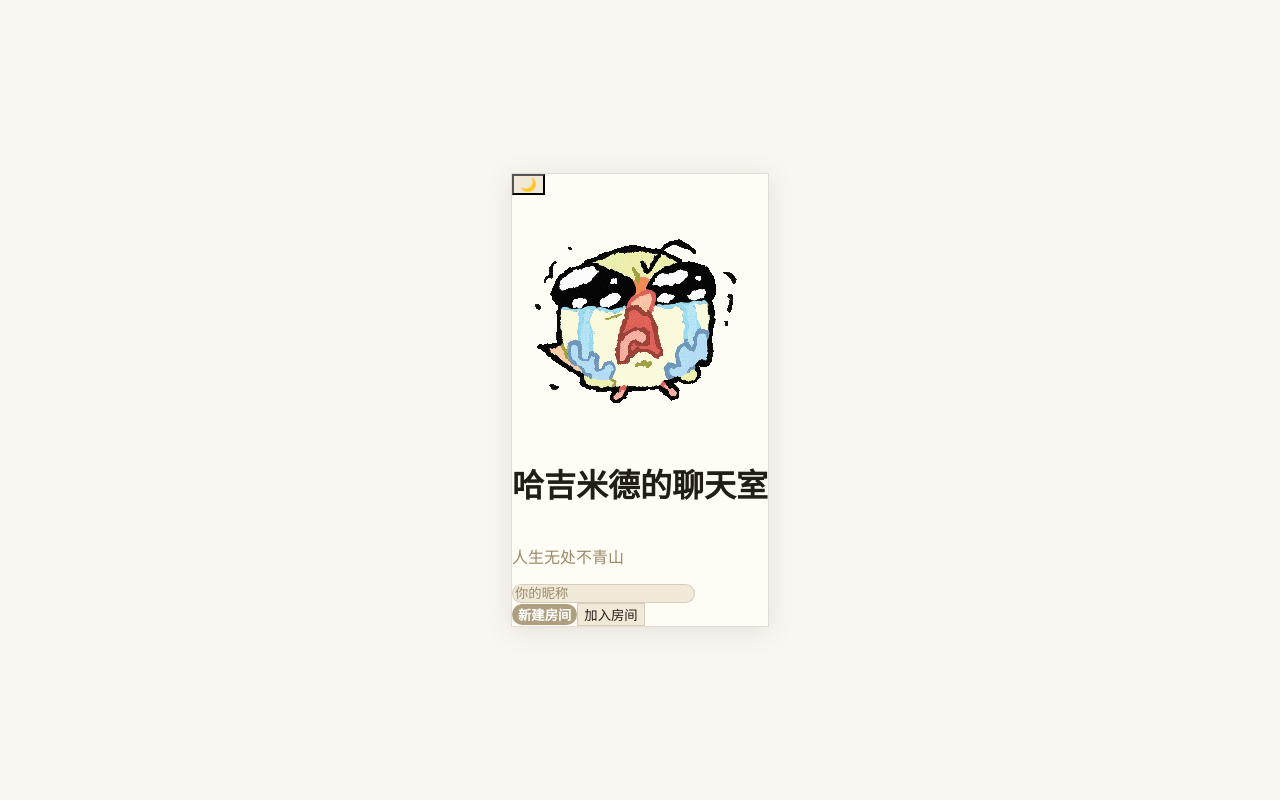
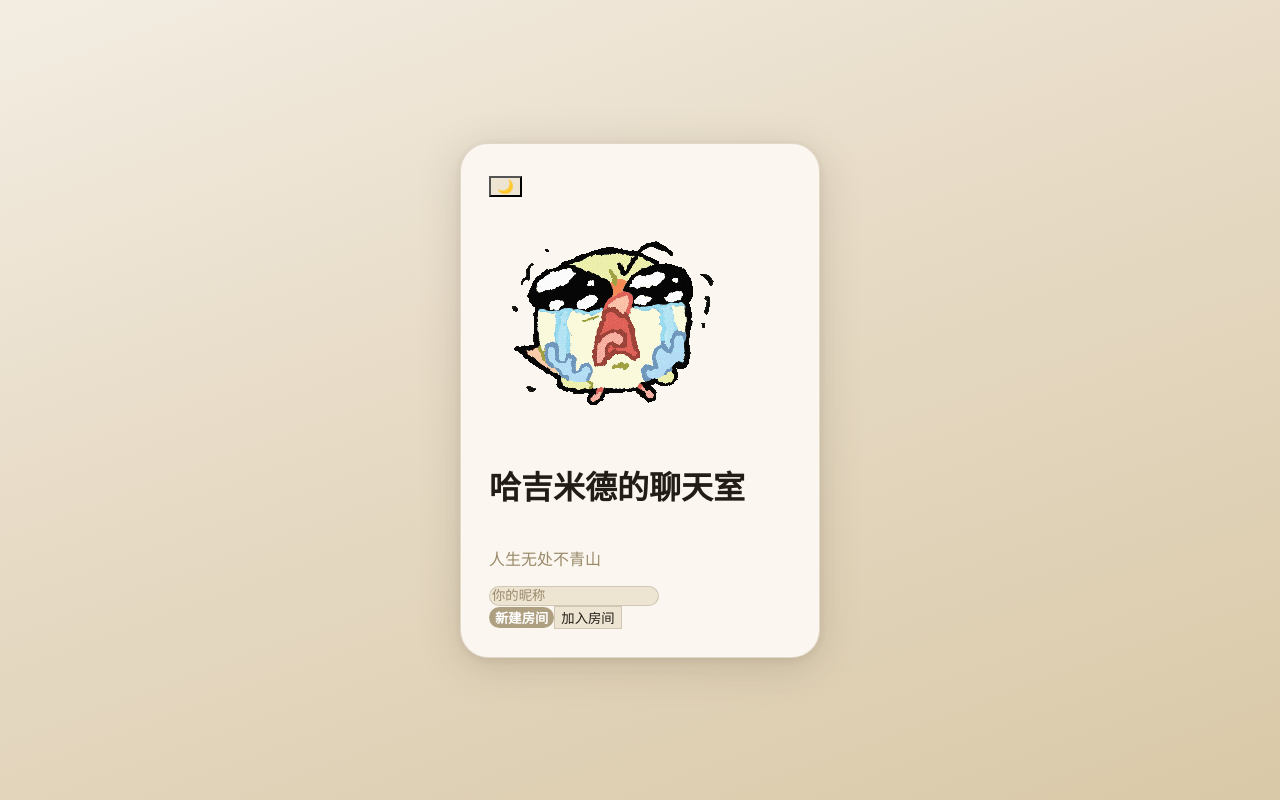
Before and after one commit to Yaahua/chatroom, a React (Vite) app: page / in a window 1280 px wide. Built offline with nearby package versions, Linux system fonts and the light colour scheme; a web font is replaced by a local one.

Commit message:
fix: 彻底修复安卓布局，登录卡片纯色圆角，顶栏底栏用专用 class，body 页面类型切换

```diff
--- a/src/App.tsx
+++ b/src/App.tsx
@@ -215,6 +215,12 @@ export default function App() {
     localStorage.setItem('chat_theme', darkMode ? 'dark' : 'light')
   }, [darkMode])
 
+  // body 页面类型 class（控制 overflow）
+  useEffect(() => {
+    document.body.classList.toggle('page-chat', inRoom)
+    document.body.classList.toggle('page-login', !inRoom)
+  }, [inRoom])
+
   // 窗口焦点
   useEffect(() => {
     const onFocus = () => { setFocused(true); setUnread(0); document.title = '哈吉米德的聊天室' }
@@ -365,7 +371,7 @@ export default function App() {
   if (!inRoom) {
     return (
       <div className="login-root">
-        <div className="login-card w-full max-w-sm mx-4 glass-card rounded-3xl p-8">
+        <div className="login-card">
           <div className="flex justify-end mb-2">
             <button onClick={() => setDarkMode(d => !d)} className="w-9 h-9 flex items-center justify-center rounded-full text-xl transition-colors" style={{ background: 'var(--bg-input)' }}>
               {darkMode ? '☀️' : '🌙'}
@@ -460,7 +466,7 @@ export default function App() {
       <div className="chat-inner">
 
       {/* 顶栏 */}
-      <header className="glass-card flex items-center justify-between px-4 py-3 flex-shrink-0" style={{ borderBottom: '1px solid var(--border)', borderLeft: 'none', borderRight: 'none', borderTop: 'none', borderRadius: 0 }}>
+      <header className="chat-header">
         {/* 左：房间码 + 状态 */}
         <button onClick={copyRoomCode} className="flex items-center gap-2 px-3 py-1.5 rounded-full text-xs font-bold transition-colors" style={{ background: 'var(--bg-input)', border: '1px solid var(--border)', color: 'var(--text-primary)' }}>
           <span className={`w-2 h-2 rounded-full flex-shrink-0 ${statusDot}`} />
@@ -503,7 +509,7 @@ export default function App() {
       </header>
 
       {/* 消息列表 */}
-      <div ref={msgListRef} className="flex-1 overflow-y-auto px-4 py-4 flex flex-col gap-3">
+      <div ref={msgListRef} className="msg-list">
         {messages.map(msg => {
           if (msg.type === 'sys') {
             return (
@@ -611,7 +617,7 @@ export default function App() {
       )}
 
       {/* 底部输入栏 */}
-      <div className="flex-shrink-0 flex items-end gap-2 px-3 py-3 glass-card rounded-none" style={{ borderTop: '1px solid var(--border)', borderLeft: 'none', borderRight: 'none', borderBottom: 'none' }}>
+      <div className="input-bar">
         {/* +号按钮 */}
         <button
           onClick={() => { setShowPlusMenu(s => !s); setShowEmoji(false) }}
--- a/src/index.css
+++ b/src/index.css
@@ -4,6 +4,8 @@
 *, *::before, *::after {
   box-sizing: border-box;
   -webkit-tap-highlight-color: transparent;
+  -webkit-text-size-adjust: 100%;
+  text-size-adjust: 100%;
 }
 
 /* ===== CSS 变量 ===== */
@@ -20,21 +22,21 @@
   --hz-900: #3D3228;
   --hz-950: #231D17;
 
-  --bg-primary:     #FAF7F2;
-  --bg-secondary:   #F3EDE2;
-  --bg-card:        #FFFCF6;
-  --bg-input:       #F0E9D8;
-  --border:         rgba(94,80,63,0.18);
+  --bg-primary:     #F5EFE3;
+  --bg-secondary:   #EDE4D2;
+  --bg-card:        #FBF7F0;
+  --bg-input:       #EDE4D2;
+  --border:         rgba(94,80,63,0.2);
   --border-focus:   #AE9F80;
   --text-primary:   #231D17;
   --text-secondary: #7D6E52;
   --text-muted:     #9A8A6A;
-  --bubble-self:    #AE9F80;
-  --bubble-other:   #FFFCF6;
-  --shadow:         0 4px 24px rgba(94,80,63,0.14);
-  --shadow-sm:      0 2px 8px rgba(94,80,63,0.09);
-
-  /* iOS 安全区域 */
+  --bubble-self-bg: #AE9F80;
+  --bubble-self-text: #fff;
+  --bubble-other-bg: #FBF7F0;
+  --bubble-other-text: #231D17;
+  --shadow:         0 4px 24px rgba(94,80,63,0.16);
+  --shadow-sm:      0 2px 8px rgba(94,80,63,0.10);
   --safe-top:    env(safe-area-inset-top, 0px);
   --safe-bottom: env(safe-area-inset-bottom, 0px);
   --safe-left:   env(safe-area-inset-left, 0px);
@@ -42,76 +44,92 @@
 }
 
 .dark {
-  --bg-primary:     #1A1410;
-  --bg-secondary:   #231D17;
-  --bg-card:        #2A2018;
-  --bg-input:       #332819;
-  --border:         rgba(174,159,128,0.2);
-  --border-focus:   #AE9F80;
+  --bg-primary:     #1C1510;
+  --bg-secondary:   #251C14;
+  --bg-card:        #2C2118;
+  --bg-input:       #352719;
+  --border:         rgba(174,159,128,0.22);
   --text-primary:   #F3EDE2;
   --text-secondary: #C8B48A;
   --text-muted:     #9A8A6A;
-  --bubble-self:    #7D6E52;
-  --bubble-other:   #2A2018;
-  --shadow:         0 4px 24px rgba(0,0,0,0.45);
-  --shadow-sm:      0 2px 8px rgba(0,0,0,0.32);
+  --bubble-self-bg: #7D6E52;
+  --bubble-self-text: #fff;
+  --bubble-other-bg: #2C2118;
+  --bubble-other-text: #F3EDE2;
+  --shadow:         0 4px 24px rgba(0,0,0,0.5);
+  --shadow-sm:      0 2px 8px rgba(0,0,0,0.35);
 }
 
 /* ===== HTML / Body ===== */
-html {
-  height: 100%;
-  /* 防止 iOS Safari 地址栏收起时页面跳动 */
-  height: -webkit-fill-available;
+html, body {
+  margin: 0; padding: 0;
+  width: 100%; height: 100%;
+  font-family: 'Noto Serif SC', 'SimSun', '宋体', serif;
+  overscroll-behavior: none;
+}
+
+/* 登录页：body 允许滚动 */
+body.page-login {
+  background: var(--bg-primary);
+  overflow-y: auto;
+  overflow-x: hidden;
+}
+
+/* 聊天页：body 禁止滚动，由内部容器管理 */
+body.page-chat {
+  background: var(--bg-primary);
   overflow: hidden;
 }
 
-body {
-  margin: 0;
+#root {
+  width: 100%;
   height: 100%;
-  height: -webkit-fill-available;
-  font-family: 'Noto Serif SC', 'SimSun', '宋体', serif;
-  background: var(--bg-primary);
-  color: var(--text-primary);
-  overflow: hidden;
-  overscroll-behavior: none;
-  /* 防止安卓字体缩放 */
-  -webkit-text-size-adjust: 100%;
-  text-size-adjust: 100%;
 }
 
-#root {
-  height: 100%;
-  height: -webkit-fill-available;
-  display: flex;
-  flex-direction: column;
-}
-
-/* ===== 登录页容器 ===== */
+/* ===== 登录页 ===== */
+/* 用 position:absolute + inset:0 代替 min-height，安卓最兼容 */
 .login-root {
-  min-height: 100%;
-  min-height: -webkit-fill-available;
+  position: absolute;
+  inset: 0;
   display: flex;
   align-items: center;
   justify-content: center;
-  padding: 20px 16px;
-  padding-top: calc(20px + var(--safe-top));
-  padding-bottom: calc(20px + var(--safe-bottom));
-  background: var(--bg-primary);
-  /* 允许登录页滚动（小屏手机键盘弹起时） */
+  background: linear-gradient(160deg, var(--hz-100) 0%, var(--hz-200) 40%, var(--hz-300) 100%);
+  padding: 24px 20px;
+  padding-top: calc(24px + var(--safe-top));
+  padding-bottom: calc(24px + var(--safe-bottom));
   overflow-y: auto;
-  overscroll-behavior: contain;
 }
 
-/* ===== 聊天页容器（关键：固定布局，键盘弹起不下沉）===== */
+.dark .login-root {
+  background: linear-gradient(160deg, var(--hz-950) 0%, var(--hz-900) 50%, var(--hz-800) 100%);
+}
+
+/* 登录卡片：纯色背景，不依赖 backdrop-filter */
+.login-card {
+  width: 100%;
+  max-width: 360px;
+  background: var(--bg-card);
+  border-radius: 28px;
+  padding: 32px 28px 28px;
+  box-shadow: 0 8px 40px rgba(94,80,63,0.22), 0 2px 8px rgba(94,80,63,0.10);
+  border: 1px solid rgba(174,159,128,0.35);
+  animation: cardFadeUp 0.5s cubic-bezier(0.34,1.56,0.64,1) both;
+  position: relative;
+}
+
+.dark .login-card {
+  box-shadow: 0 8px 40px rgba(0,0,0,0.55), 0 2px 8px rgba(0,0,0,0.35);
+  border-color: rgba(174,159,128,0.18);
+}
+
+/* ===== 聊天页 ===== */
 .chat-root {
   position: fixed;
-  inset: 0;
-  /* 使用 dvh（动态视口高度），键盘弹起时自动缩小 */
-  height: 100dvh;
+  top: 0; left: 0; right: 0; bottom: 0;
   display: flex;
   flex-direction: column;
   background: var(--bg-primary);
-  /* iOS 安全区域 */
   padding-top: var(--safe-top);
   padding-bottom: var(--safe-bottom);
   padding-left: var(--safe-left);
@@ -119,71 +137,91 @@ body {
   overflow: hidden;
 }
 
-/* ===== PC / 平板：聊天区域居中限宽 ===== */
-@media (min-width: 768px) {
+/* 支持 dvh 的浏览器使用动态视口高度（键盘弹起时自动缩小） */
+@supports (height: 100dvh) {
   .chat-root {
-    /* 平板以上：整体居中，最大宽度 720px */
-    align-items: center;
-  }
-  .chat-inner {
-    width: 100%;
-    max-width: 720px;
-    height: 100%;
-    display: flex;
-    flex-direction: column;
-    position: relative;
+    height: 100dvh;
+    bottom: auto;
   }
 }
 
-/* 移动端 chat-inner 占满 */
-@media (max-width: 767px) {
 .chat-inner {
-    width: 100%;
   flex: 1;
   display: flex;
   flex-direction: column;
   overflow: hidden;
+  width: 100%;
 }
+
+@media (min-width: 768px) {
+  .chat-root { align-items: center; }
+  .chat-inner { max-width: 720px; }
+}
+
+/* ===== 顶栏 ===== */
+.chat-header {
+  flex-shrink: 0;
+  display: flex;
+  align-items: center;
+  justify-content: space-between;
+  padding: 10px 14px;
+  background: var(--bg-card);
+  border-bottom: 1px solid var(--border);
+  box-shadow: var(--shadow-sm);
+}
+
+/* ===== 消息列表 ===== */
+.msg-list {
+  flex: 1;
+  overflow-y: auto;
+  overflow-x: hidden;
+  padding: 16px 14px;
+  display: flex;
+  flex-direction: column;
+  gap: 10px;
+  scroll-behavior: smooth;
+  -webkit-overflow-scrolling: touch;
+}
+
+/* ===== 底部输入区 ===== */
+.input-bar {
+  flex-shrink: 0;
+  display: flex;
+  align-items: flex-end;
+  gap: 8px;
+  padding: 10px 12px;
+  padding-bottom: calc(10px + var(--safe-bottom));
+  background: var(--bg-card);
+  border-top: 1px solid var(--border);
 }
 
 /* ===== 滚动条 ===== */
 ::-webkit-scrollbar { width: 3px; height: 3px; }
 ::-webkit-scrollbar-track { background: transparent; }
-::-webkit-scrollbar-thumb { background: var(--border); border-radius: 99px; }
+::-webkit-scrollbar-thumb { background: var(--hz-300); border-radius: 99px; }
 
 /* ===== 字体 ===== */
 .font-kai {
   font-family: 'ZCOOL XiaoWei', 'KaiTi', '楷体', 'STKaiti', serif;
 }
 
-/* ===== 玻璃拟态卡片（安卓兼容：不用 backdrop-filter，改用纯色背景）===== */
+/* ===== 卡片（聊天页用）===== */
 .glass-card {
   background: var(--bg-card);
   border: 1px solid var(--border);
   box-shadow: var(--shadow);
 }
 
-/* 支持 backdrop-filter 的设备额外加模糊 */
-@supports (backdrop-filter: blur(1px)) {
-  .glass-card {
-    background: rgba(255,252,246,0.92);
-    backdrop-filter: blur(20px) saturate(1.4);
-    -webkit-backdrop-filter: blur(20px) saturate(1.4);
-  }
-  .dark .glass-card {
-    background: rgba(42,32,24,0.94);
-  }
-}
-
 /* ===== 按钮 ===== */
 .btn-hz {
   background: var(--hz-500);
   color: white;
-  border-radius: 12px;
+  border-radius: 14px;
   font-weight: 600;
   border: none;
   cursor: pointer;
-  transition: background 0.18s, transform 0.12s, box-shadow 0.18s;
+  transition: background 0.18s, transform 0.12s;
+  -webkit-appearance: none;
 }
 .btn-hz:hover  { background: var(--hz-600); }
 .btn-hz:active { transform: scale(0.97); }
@@ -194,30 +232,39 @@ body {
   background: var(--bg-input);
   border: 1.5px solid var(--border);
   color: var(--text-primary);
-  border-radius: 12px;
+  border-radius: 14px;
   outline: none;
   transition: border-color 0.18s, box-shadow 0.18s;
   -webkit-appearance: none;
   appearance: none;
+  font-family: inherit;
 }
 .input-hz:focus {
   border-color: var(--border-focus);
-  box-shadow: 0 0 0 3px rgba(174,159,128,0.22);
+  box-shadow: 0 0 0 3px rgba(174,159,128,0.20);
 }
 .input-hz::placeholder { color: var(--text-muted); }
 
 /* ===== 消息气泡 ===== */
 .bubble-self {
-  background: var(--bubble-self);
-  color: white;
+  background: var(--bubble-self-bg);
+  color: var(--bubble-self-text);
   border-radius: 18px 18px 4px 18px;
+  padding: 10px 14px;
+  font-size: 14px;
+  line-height: 1.55;
+  word-break: break-word;
 }
 .bubble-other {
-  background: var(--bubble-other);
-  color: var(--text-primary);
+  background: var(--bubble-other-bg);
+  color: var(--bubble-other-text);
   border: 1px solid var(--border);
   border-radius: 18px 18px 18px 4px;
   box-shadow: var(--shadow-sm);
+  padding: 10px 14px;
+  font-size: 14px;
+  line-height: 1.55;
+  word-break: break-word;
 }
 
 /* ===== 状态点 ===== */
@@ -240,7 +287,7 @@ body {
 }
 .avatar:hover { transform: scale(1.1); }
 
-/* ===== 无滚动条 textarea ===== */
+/* ===== textarea 无滚动条 ===== */
 textarea.no-scrollbar { scrollbar-width: none; -ms-overflow-style: none; }
 textarea.no-scrollbar::-webkit-scrollbar { display: none; }
 
@@ -275,10 +322,8 @@ textarea.no-scrollbar::-webkit-scrollbar { display: none; }
   from { opacity: 0; transform: scale(0.95) translateY(8px); }
   to   { opacity: 1; transform: none; }
 }
-
-/* 登录页动画 */
-@keyframes fadeUp {
-  from { opacity: 0; transform: translateY(24px) scale(0.97); }
+@keyframes cardFadeUp {
+  from { opacity: 0; transform: translateY(28px) scale(0.96); }
   to   { opacity: 1; transform: none; }
 }
 @keyframes titleWiggle {
@@ -297,12 +342,15 @@ textarea.no-scrollbar::-webkit-scrollbar { display: none; }
   from { opacity: 0; transform: scale(0.4) rotate(-15deg); }
   to   { opacity: 1; transform: none; }
 }
+@keyframes fadeUp {
+  from { opacity: 0; transform: translateY(16px); }
+  to   { opacity: 1; transform: none; }
+}
 
 .msg-anim        { animation: msgIn 0.22s cubic-bezier(0.34,1.56,0.64,1); }
 .toast-anim      { animation: toastIn 0.25s cubic-bezier(0.34,1.56,0.64,1); }
 .menu-anim       { animation: menuUp 0.2s cubic-bezier(0.34,1.56,0.64,1); }
 .modal-anim      { animation: modalIn 0.22s cubic-bezier(0.34,1.56,0.64,1); }
-.login-card      { animation: fadeUp 0.5s cubic-bezier(0.34,1.56,0.64,1) both; }
 .login-gif       { animation: popIn 0.6s cubic-bezier(0.34,1.56,0.64,1) 0.1s both; }
 .login-title     { animation: titleWiggle 0.9s cubic-bezier(0.34,1.56,0.64,1) 0.3s both; display: inline-block; }
 .login-subtitle  { animation: slideDown 0.5s ease 0.7s both; }
```
Lines whose indentation alone changed are shown as unchanged.
